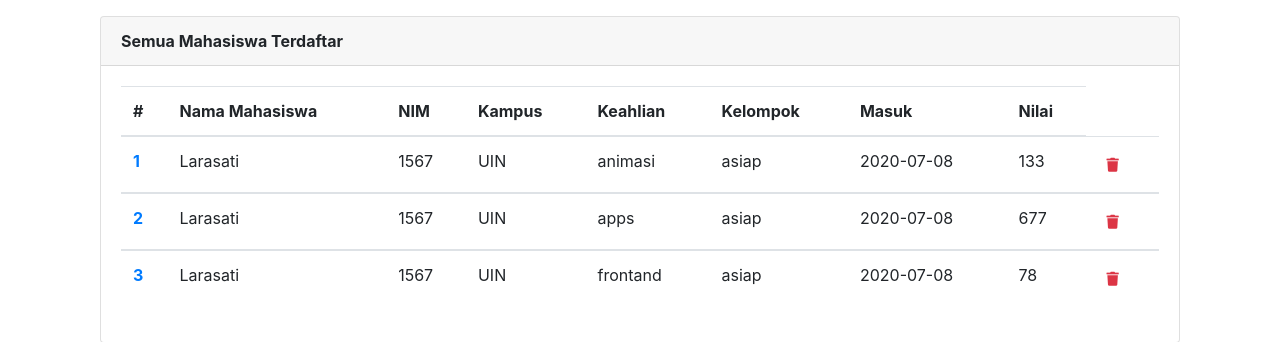
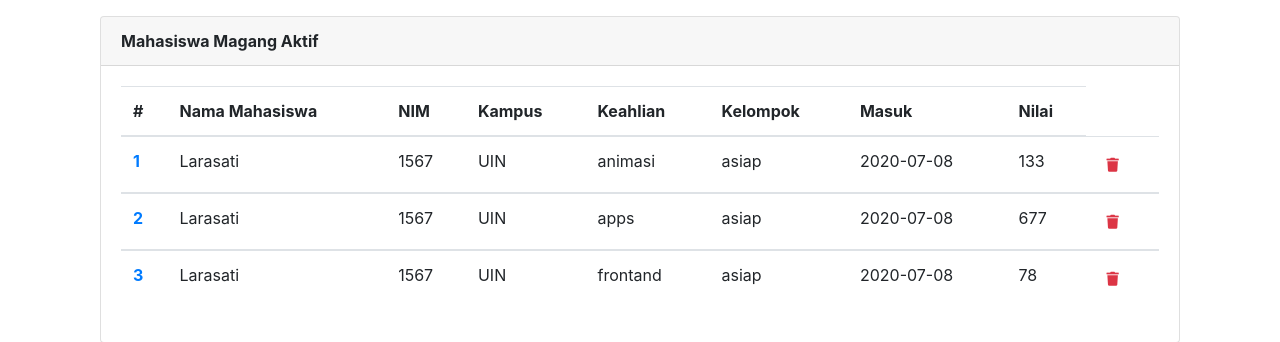
Before and after one commit to roubilibo/ESchedule-php, a PHP site: page / in a window 1280 px wide. Shown: the part 56-398 px from the top of the page. Run offline with PHP 8.4, Linux system fonts and the light colour scheme; data comes from the database, SQL or seed files in the repository.

Commit message:
Update index.php

```diff
--- a/index.php
+++ b/index.php
@@ -82,7 +82,7 @@ include 'fungsi/config.php'; ?>
         <div class="col-md-12">
             <div class="card">
                 <div class="card-header">
-                    <span><strong>Semua Mahasiswa Terdaftar </strong></span>
+                    <span><strong>Mahasiswa Magang Aktif </strong></span>
                 </div>
                 <div class="card-body">
                     <table class="table">
```
